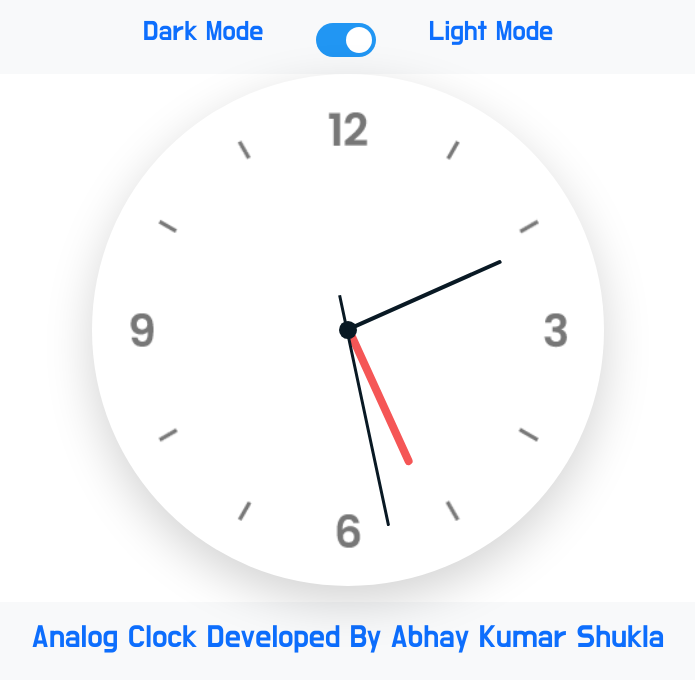
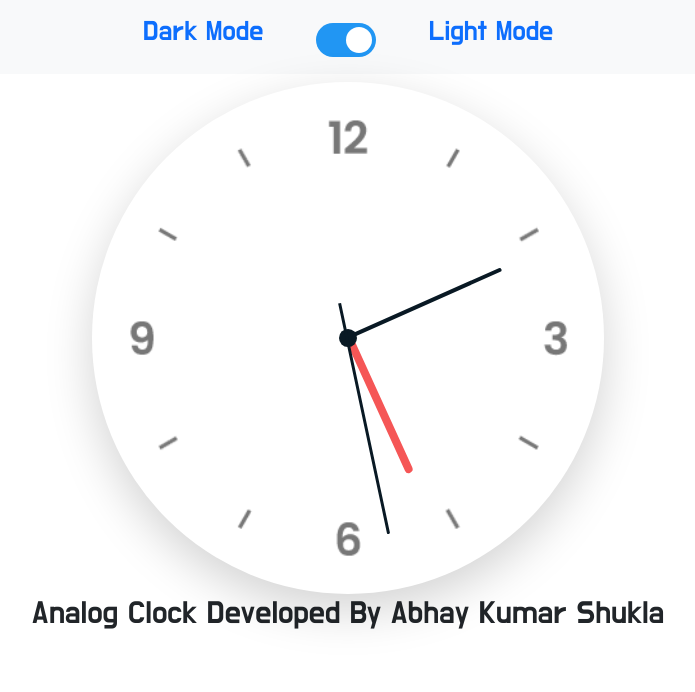
Before and after one commit to abhayshukla376/clock, a plain HTML site: page index.html in a window 1280 px wide. Shown: the whole page, without its empty margins (292-987 px from the left). Drawn offline with Linux system fonts and the light colour scheme.

Commit message:
Update index.html

```diff
--- a/index.html
+++ b/index.html
@@ -23,15 +23,17 @@
           </label>
           <label for="Light"><h3>Light Mode</h3></label>
     </div>
-   <div class="container" id="clockcontainer">
+   <div class="container mt-2" id="clockcontainer">
        <div id="hour"></div>
        <div id="minute"></div>
        <div id="point"></div>
        <div id="second"></div>
    </div>
-   <div class="main-text bg-light text-primary text-center text-capitalize p-3 mt-3">
-    <h2>Analog clock developed by abhay kumar shukla</h2>
- </div>
+   <div class="footer">
+    <div class="footer-text text-center text-capitalize">
+        <h2 id="ftxt">Analog clock developed by abhay kumar shukla</h2>
+     </div>
+   </div>
     <script src="js/main.js"></script>
     <script src="js/bootstrap.js"></script>
 </body>
```
